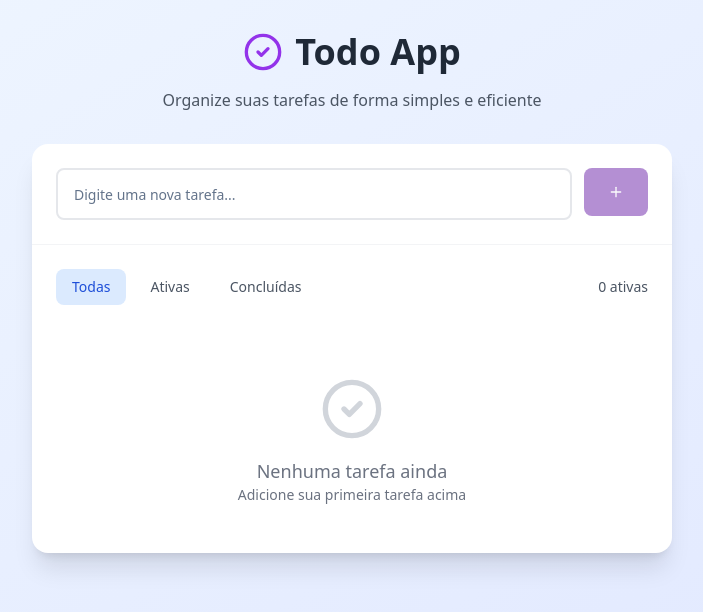
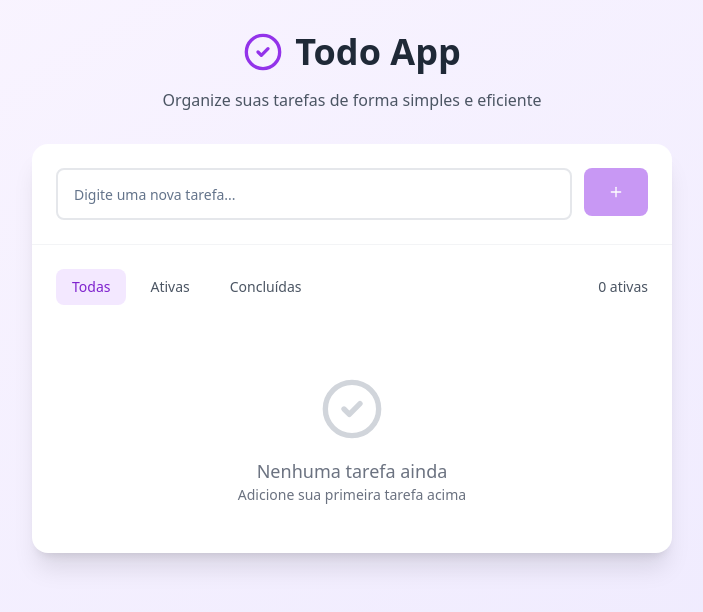
Before and after one commit to duzaoDev/vueToDoList, a React (Vite) app: page / in a window 1280 px wide. Shown: the top 612 px of the page, without its empty margins (288-991 px from the left). Built offline with nearby package versions, Linux system fonts and the light colour scheme.

Commit message:
Change color palette to purple
Update color variables and UI elements to use a purple color scheme.

```diff
--- a/src/components/TodoFilters.tsx
+++ b/src/components/TodoFilters.tsx
@@ -37,7 +37,7 @@ const TodoFilters = ({
             className={cn(
               "px-4 py-2 rounded-lg transition-colors",
               filter === key
-                ? "bg-blue-100 text-blue-700 font-medium"
+                ? "bg-purple-100 text-purple-700 font-medium"
                 : "text-gray-600 hover:text-gray-800 hover:bg-gray-100"
             )}
           >
--- a/src/components/TodoForm.tsx
+++ b/src/components/TodoForm.tsx
@@ -1,14 +1,16 @@
+
 import React, { useState } from 'react';
 import { Button } from '@/components/ui/button';
 import { Input } from '@/components/ui/input';
 import { Plus } from 'lucide-react';
+
 interface TodoFormProps {
   onAddTodo: (text: string) => void;
 }
-const TodoForm = ({
-  onAddTodo
-}: TodoFormProps) => {
+
+const TodoForm = ({ onAddTodo }: TodoFormProps) => {
   const [text, setText] = useState('');
+
   const handleSubmit = (e: React.FormEvent) => {
     e.preventDefault();
     if (text.trim()) {
@@ -16,11 +18,25 @@ const TodoForm = ({
       setText('');
     }
   };
-  return <form onSubmit={handleSubmit} className="flex gap-3">
-      <Input type="text" value={text} onChange={e => setText(e.target.value)} placeholder="Digite uma nova tarefa..." className="flex-1 text-lg py-6 px-4 border-2 border-gray-200 focus:border-blue-500 rounded-lg" />
-      <Button type="submit" disabled={!text.trim()} className="px-6 py-6 rounded-lg transition-colors disabled:opacity-50 disabled:cursor-not-allowed bg-purple-800 hover:bg-purple-700 text-gray-50">
+
+  return (
+    <form onSubmit={handleSubmit} className="flex gap-3">
+      <Input
+        type="text"
+        value={text}
+        onChange={(e) => setText(e.target.value)}
+        placeholder="Digite uma nova tarefa..."
+        className="flex-1 text-lg py-6 px-4 border-2 border-gray-200 focus:border-purple-500 rounded-lg"
+      />
+      <Button
+        type="submit"
+        disabled={!text.trim()}
+        className="px-6 py-6 rounded-lg transition-colors disabled:opacity-50 disabled:cursor-not-allowed bg-purple-600 hover:bg-purple-700 text-white"
+      >
         <Plus className="w-5 h-5" />
       </Button>
-    </form>;
+    </form>
+  );
 };
+
 export default TodoForm;
--- a/src/components/TodoItem.tsx
+++ b/src/components/TodoItem.tsx
@@ -45,8 +45,8 @@ const TodoItem = ({ todo, onToggle, onDelete, onEdit }: TodoItemProps) => {
         className={cn(
           "w-6 h-6 rounded-full border-2 flex items-center justify-center transition-all duration-200",
           todo.completed
-            ? "bg-green-500 border-green-500 text-white"
-            : "border-gray-300 hover:border-green-400"
+            ? "bg-purple-500 border-purple-500 text-white"
+            : "border-gray-300 hover:border-purple-400"
         )}
       >
         {todo.completed && <Check className="w-4 h-4" />}
@@ -101,7 +101,7 @@ const TodoItem = ({ todo, onToggle, onDelete, onEdit }: TodoItemProps) => {
               size="sm"
               variant="ghost"
               onClick={() => setIsEditing(true)}
-              className="h-8 w-8 p-0 text-blue-600 hover:text-blue-700 hover:bg-blue-50"
+              className="h-8 w-8 p-0 text-purple-600 hover:text-purple-700 hover:bg-purple-50"
             >
               <Edit2 className="w-4 h-4" />
             </Button>
--- a/src/pages/Index.tsx
+++ b/src/pages/Index.tsx
@@ -3,7 +3,7 @@ import TodoApp from '@/components/TodoApp';
 
 const Index = () => {
   return (
-    <div className="min-h-screen bg-gradient-to-br from-blue-50 to-indigo-100">
+    <div className="min-h-screen bg-gradient-to-br from-purple-50 to-violet-100">
       <TodoApp />
     </div>
   );
```
